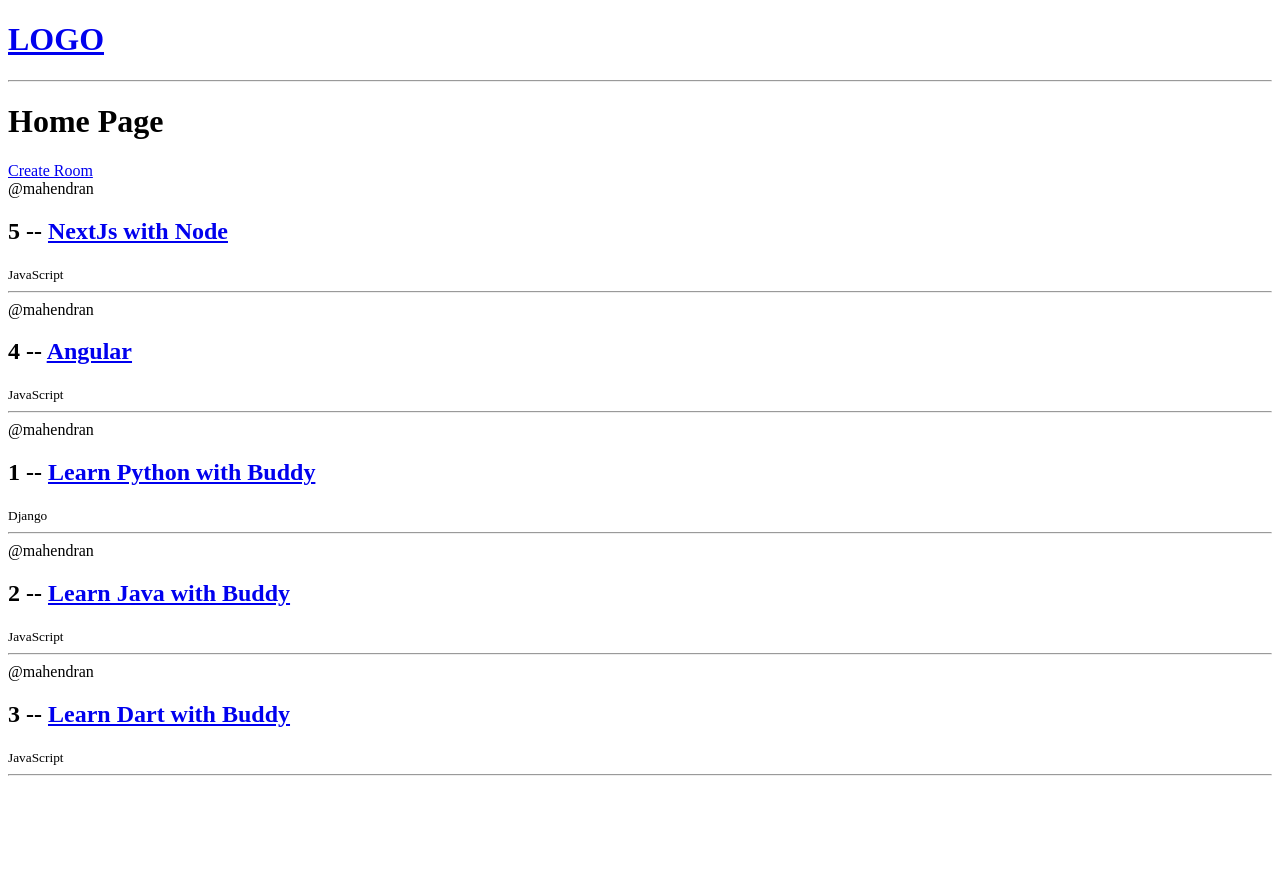
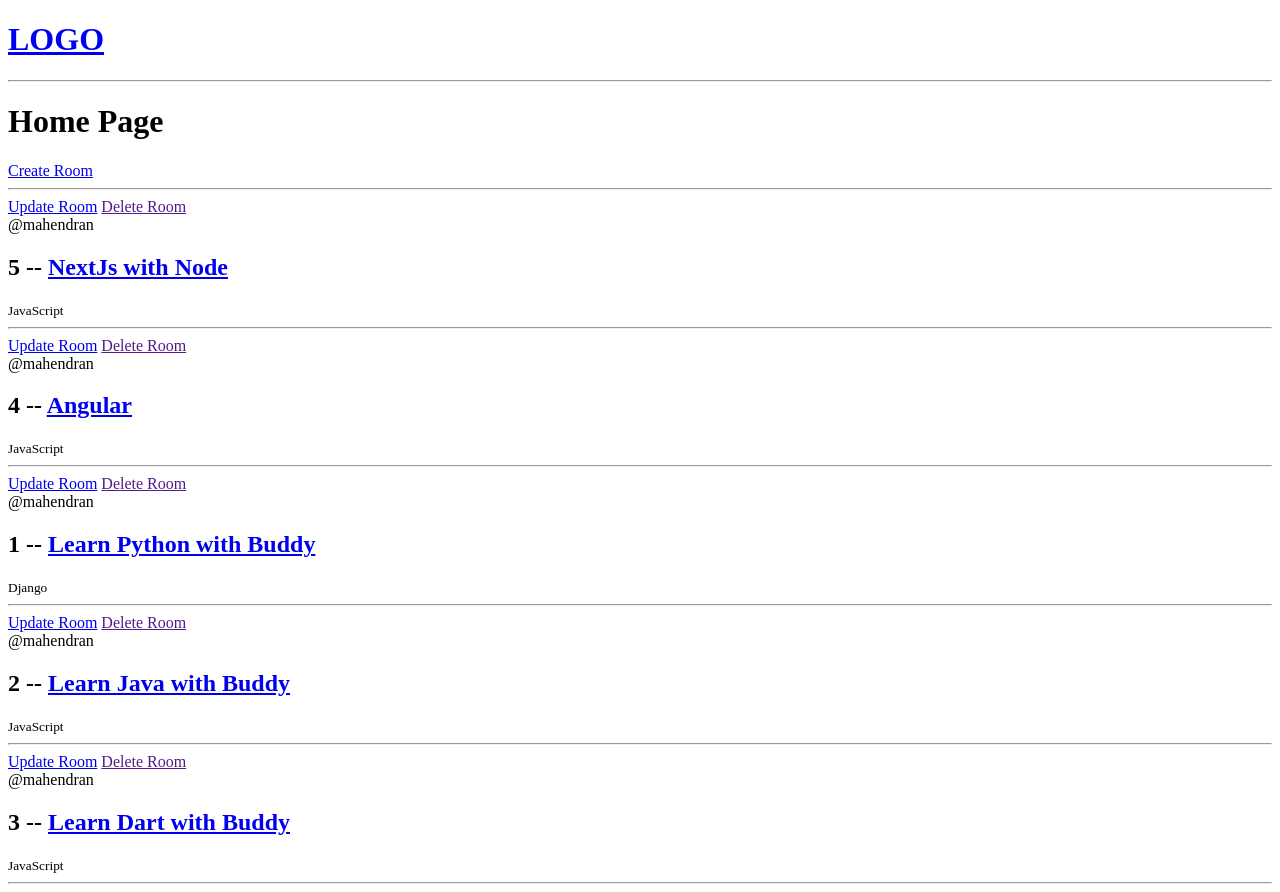
Before and after one commit to Mahendran-Murugan/Helping-Buddy-Django, a Django app: page / in a window 1280 px wide. Before the commit the page ends 776 px from the top, so only its background shows below. Run offline with Django 5.2, Linux system fonts and the light colour scheme; data comes from the database, SQL or seed files in the repository; both versions use the stored data as it was after the commit.

Commit message:
feat: add updateRoom Functionality

```diff
--- a/helpingbuddy/base/templates/base/home.html
+++ b/helpingbuddy/base/templates/base/home.html
@@ -8,10 +8,13 @@
 <div>
 
     <a href="{%url 'create-room' %}">Create Room</a>
+    <hr>
 
     <div>
         {% for room in rooms%}
 
+        <a href="{%url 'update-room' room.id %}">Update Room</a>
+        <a href="">Delete Room</a>
         <div>
             <span>@{{room.host.username}}</span>
             <h2>{{room.id}} -- <a href="{% url 'room' room.id %}">{{room.name}}</a></h2>
--- a/helpingbuddy/base/urls.py
+++ b/helpingbuddy/base/urls.py
@@ -4,5 +4,7 @@ from . import views
 urlpatterns = [
     path('', views.home, name='home'),
     path('room/<str:pk>/', views.room, name = 'room'),
-    path('create-room/', views.createRoom, name= 'create-room')
+    path('create-room/', views.createRoom, name= 'create-room'),
+    path('update-room/<str:pk>', views.updateRoom, name= 'update-room'),
+    path('delete-room/q=', views.deleteFun, name= 'delete-room')
 ]
--- a/helpingbuddy/base/views.py
+++ b/helpingbuddy/base/views.py
@@ -28,3 +28,19 @@ def createRoom(request):
 
     context = {'form':form}
     return render(request, 'base/room_form.html', context)
+
+
+def updateRoom(request, pk):
+    room = Room.objects.get(id=pk)
+    form = RoomForm(instance=room)
+    if request.method == 'POST':
+        form = RoomForm(request.POST, instance=room)
+        if form.is_valid:
+            form.save()
+            return redirect('home')
+    context = {"form":form}
+    return render(request,'base/room_form.html',context)
+
+
+def deleteFun(request):
+    pass
```
Also changed, not shown: helpingbuddy/db.sqlite3.
